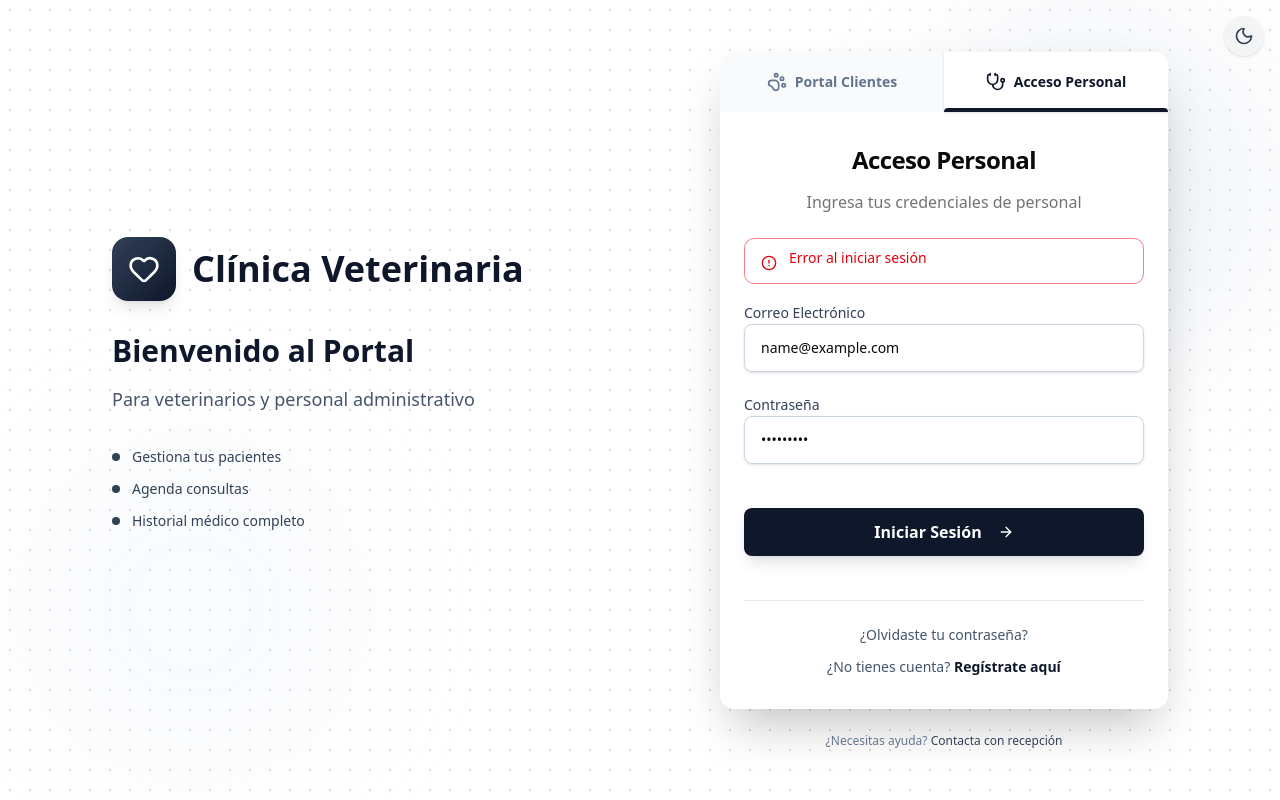
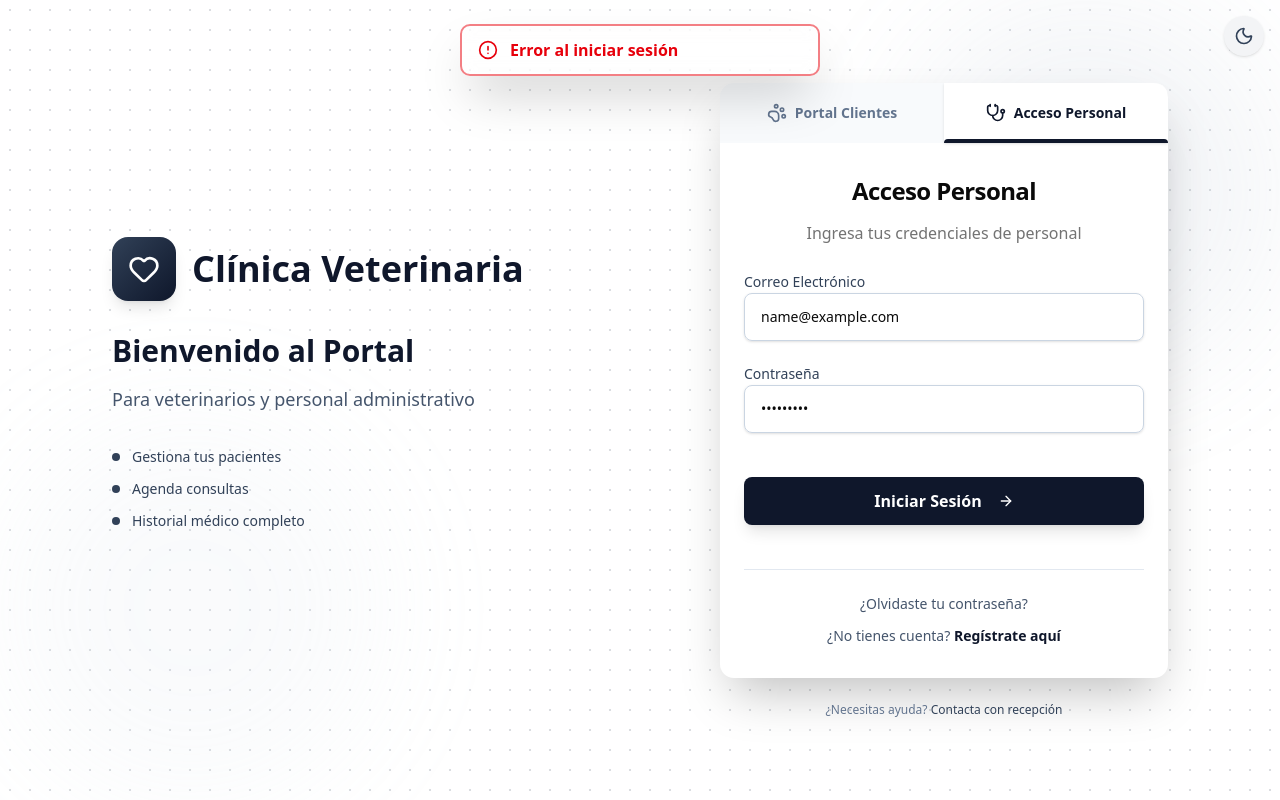
Before and after one commit to Vic-Lara-Gilles/MERN-V1-frontend, a React (Vite) app: page / in a window 1280 px wide. Both pictures are taken after typing "name@example.com", "Sample123" into the empty fields and a click on the button "Iniciar Sesión". Built offline with nearby package versions, Linux system fonts and the light colour scheme; no server answers.

Commit message:
improvement(components): show alert as overlay with animation and modern style
Refactored Alerta component to use React Portal, fixed overlay position, added animation and improved visual style. Alerts now appear above the UI without affecting layout.

```diff
--- a/src/components/Alerta.jsx
+++ b/src/components/Alerta.jsx
@@ -1,19 +1,56 @@
-import { Alert, AlertDescription } from "@/components/ui/alert"
-import { AlertCircle, CheckCircle2 } from "lucide-react"
+import { Alert, AlertDescription } from "@/components/ui/alert";
+import { AlertCircle, CheckCircle2 } from "lucide-react";
+import { createPortal } from "react-dom";
 
-const Alerta = ({alerta}) => {
-    return (
-        <Alert variant={alerta.error ? "destructive" : "default"} className="mb-4">
+const overlayStyle = {
+    position: "fixed",
+    top: "24px",
+    left: "50%",
+    transform: "translateX(-50%)",
+    zIndex: 9999,
+    minWidth: "360px",
+    maxWidth: "600px",
+    pointerEvents: "none",
+    animation: "slideDown 0.3s ease-out"
+};
+
+const Alerta = ({ alerta }) => {
+    if (!alerta?.msg) return null;
+    return createPortal(
+        <>
+            <style>{`
+                @keyframes slideDown {
+                    from {
+                        opacity: 0;
+                        transform: translate(-50%, -20px);
+                    }
+                    to {
+                        opacity: 1;
+                        transform: translate(-50%, 0);
+                    }
+                }
+            `}</style>
+            <div style={overlayStyle}>
+                <Alert
+                    variant={alerta.error ? "destructive" : "default"}
+                    className="shadow-2xl border-2 rounded-lg backdrop-blur-sm"
+                    style={{ pointerEvents: "auto" }}
+                >
+                    <div className="flex items-center gap-3">
                         {alerta.error ? (
-                <AlertCircle className="h-4 w-4" />
+                            <AlertCircle className="h-5 w-5 shrink-0" />
                         ) : (
-                <CheckCircle2 className="h-4 w-4" />
+                            <CheckCircle2 className="h-5 w-5 shrink-0 text-green-500" />
                         )}
-            <AlertDescription className="font-medium">
+                        <AlertDescription className="font-semibold text-base">
                             {alerta.msg}
                         </AlertDescription>
+                    </div>
                 </Alert>
-    )
+            </div>
+        </>,
+        document.body
+    );
 };
 
 export default Alerta;
```
Lines whose indentation alone changed are shown as unchanged.
